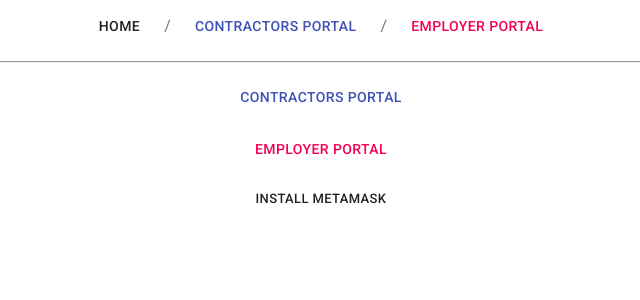
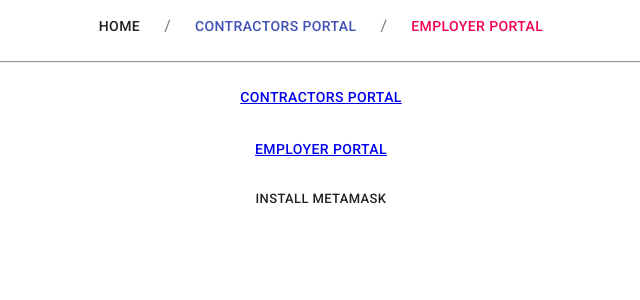
Before and after one commit to DeVoprotocol/payrollTS, a React (Create React App) app: page / in a window 1280 px wide. Shown: the top 300 px of the page, without its empty margins (319-959 px from the left). Built offline with nearby package versions, Linux system fonts and the light colour scheme; what web3 would draw is missing.

Commit message:
imports, styles

```diff
--- a/src/containers/App.tsx
+++ b/src/containers/App.tsx
@@ -3,7 +3,7 @@ import './App.css';
 //Router import
 import { BrowserRouter, } from "react-router-dom";
 //Components import
-import { AppRouter, Header } from './'
+import { AppRouter, Header } from 'containers'
 
 class App extends Component {
 
--- a/src/containers/AppRouter.tsx
+++ b/src/containers/AppRouter.tsx
@@ -2,7 +2,7 @@ import { Component } from 'react';
 //Router import
 import { Switch, Route, } from 'react-router-dom';
 //Components import
-import { Home, Contractors, Employer } from "./"
+import { Home, Contractors, Employer } from "containers"
 
 class AppRouter extends Component {
 
--- a/src/containers/Contractors.tsx
+++ b/src/containers/Contractors.tsx
@@ -1,9 +1,7 @@
 import React, { Component } from 'react';
 //Material-UI imports
-import Button from '@material-ui/core/Button';
-import { Box } from '@material-ui/core';
-import Chip from '@material-ui/core/Chip';
-import { StyledTextField, StyledAlert, StyledTextFieldMulti } from './Styles'
+import { Box, Button, Chip } from '@material-ui/core';
+import { StyledTextField, StyledAlert, StyledTextFieldMulti } from '../styles/Styles';
 
 //Interfaces init
 interface Invoice {
--- a/src/containers/Header.tsx
+++ b/src/containers/Header.tsx
@@ -1,8 +1,7 @@
 import React, { Component } from 'react';
 //Material-UI imports
-import Breadcrumbs from '@material-ui/core/Breadcrumbs';
-import { Box } from '@material-ui/core'
-import { StyledButton } from './Styles'
+import { Box, Breadcrumbs } from '@material-ui/core'
+import { StyledButton } from '../styles/Styles'
 
 class Header extends Component {
 
--- a/src/containers/Home.tsx
+++ b/src/containers/Home.tsx
@@ -1,6 +1,8 @@
 import { Component } from 'react';
+//router import
+import { Link } from 'react-router-dom';
 //Material-UI import
-import { StyledButton } from './Styles'
+import { StyledButton } from '../styles/Styles'
 
 declare const window: any;
 
@@ -24,13 +26,13 @@ class Home extends Component {
       <div>
         <hr />
         <div>
-          <StyledButton color="primary" href="/contractors">
-            Contractors Portal
+          <StyledButton color="primary">
+            <Link to="/employer">Contractors Portal</Link>
           </StyledButton>
         </div>
         <div>
-          <StyledButton color="secondary" href="/employer">
-            Employer Portal
+          <StyledButton color="secondary">
+            <Link to="/employer">Employer Portal</Link>
           </StyledButton>
         </div>
         <div>
--- a/tsconfig.json
+++ b/tsconfig.json
@@ -18,7 +18,8 @@
     "resolveJsonModule": true,
     "isolatedModules": true,
     "noEmit": true,
-    "jsx": "react-jsx"
+    "jsx": "react-jsx",
+    "baseUrl": "./src"
   },
   "include": [
     "src"
```
Also changed, not shown: src/containers/Employer.tsx (+4 -6 lines), src/styles/Styles.tsx (renamed from src/containers/Styles.tsx), 1 other file (tests, documents, lock files or other folders).
